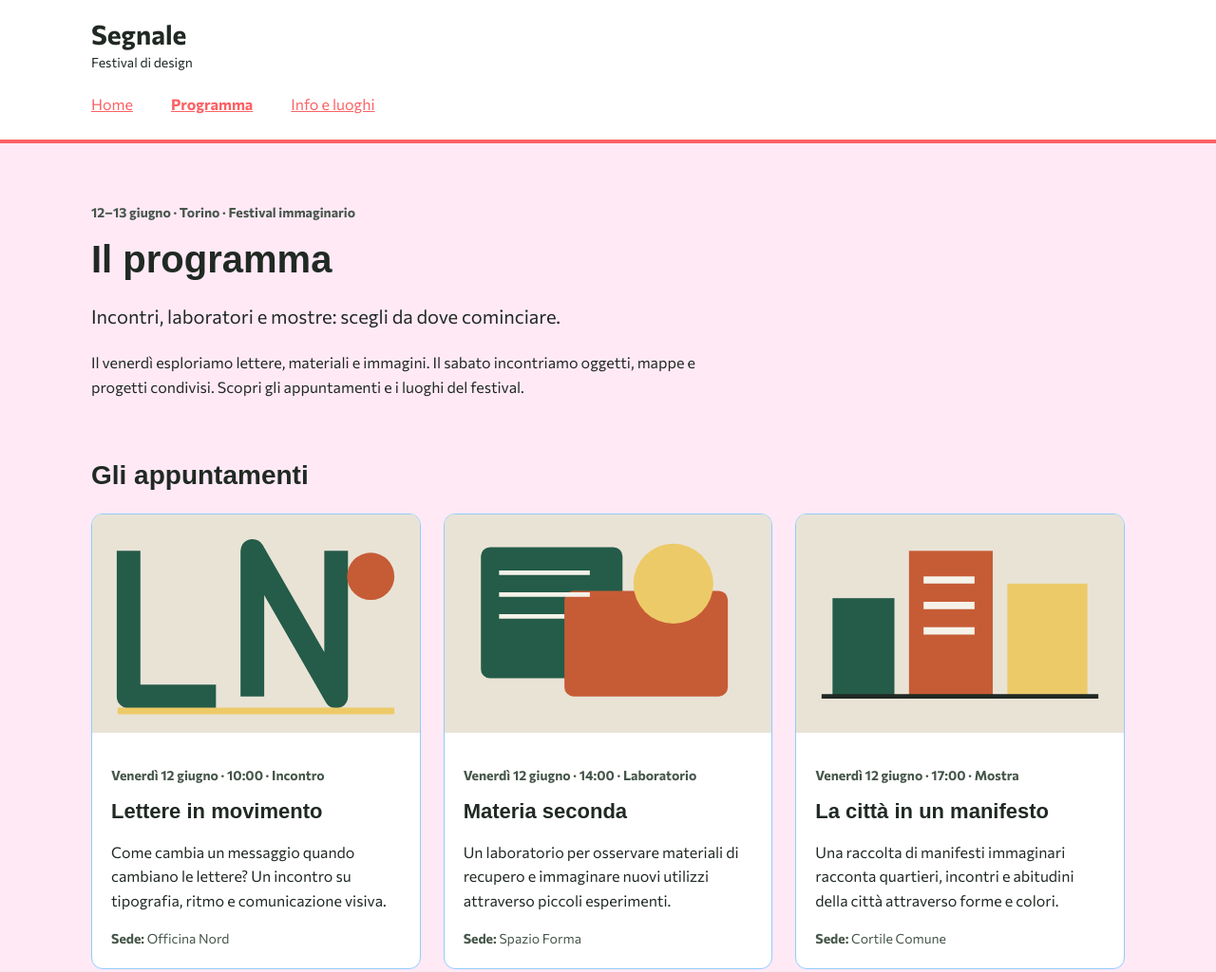
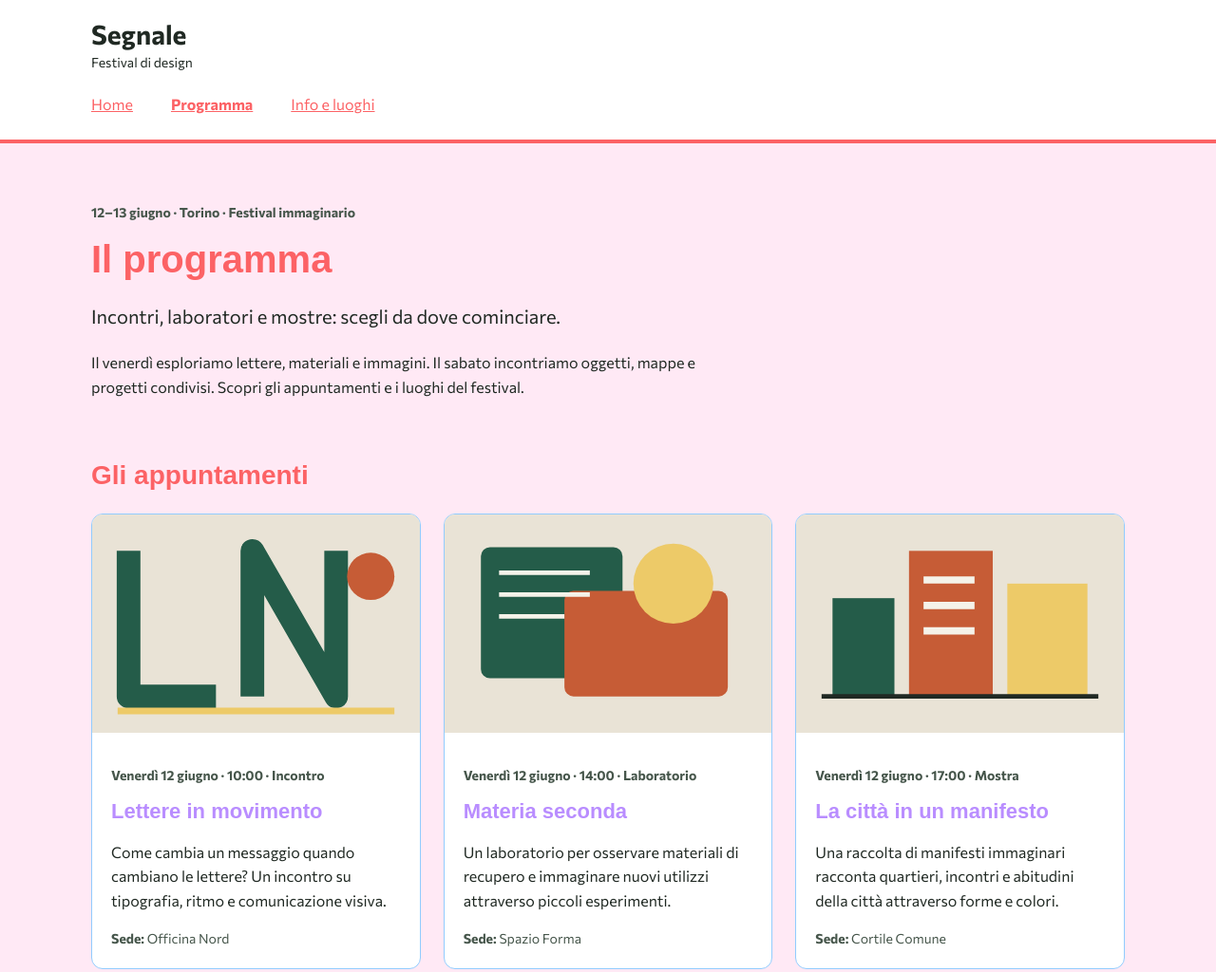
Before and after one commit to c4nnone/festival-segnale, a plain HTML site: page programma.html in a window 1280 px wide. Shown: the top 1024 px of the page at 95% size. Drawn offline with Linux system fonts and the light colour scheme; a web font is replaced by a local one.

Commit message:
Color h1,h2,h3

```diff
--- a/style.css
+++ b/style.css
@@ -102,15 +102,18 @@ h1 {
   max-width: 18ch;
   margin: 0.75rem 0 1.25rem;
   font-size: 2.5rem;
+  color: var(--colore-primario);
 }
 
 h2 {
   font-size: 1.75rem;
+  color: var(--colore-primario);
 }
 
 h3 {
   margin: 0.5rem 0 0.75rem;
   font-size: 1.375rem;
+  color: var(--colore-primario-scuro);
 }
 
 .lead {
```
